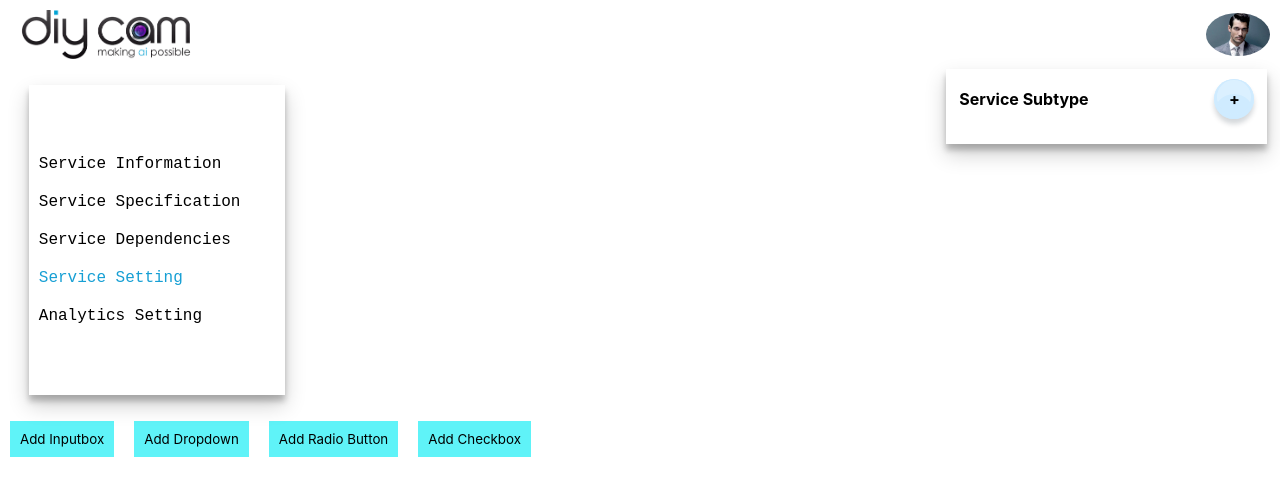
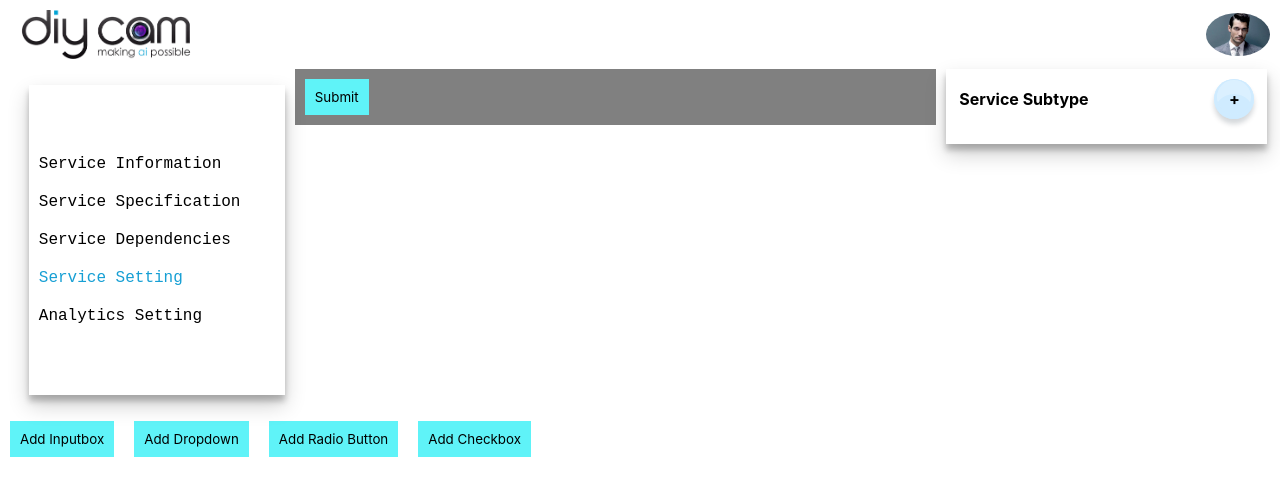
Before and after one commit to sbaz44/JSONGenerator, a React (Create React App) app: page /usecase in a window 1280 px wide. Shown: the top 496 px of the page. Built offline with nearby package versions, Linux system fonts and the light colour scheme.

Commit message:
latest changes

```diff
--- a/src/App.scss
+++ b/src/App.scss
@@ -481,7 +481,7 @@ header .profle {
 
 .service-preview {
   flex: 2;
-  background: #000;
+  background: gray;
   width: 100%;
   margin: 0 10px;
 }
--- a/src/FormElement.js
+++ b/src/FormElement.js
@@ -10,7 +10,7 @@ import {
 export function Form(props) {
   return (
     <Formik {...props}>
-      <FormikForm className="needs-validation" novalidate="">
+      <FormikForm className="needs-validation" noValidate="">
         {props.children}
       </FormikForm>
     </Formik>
@@ -52,6 +52,8 @@ export function TextField(props) {
 
 export function SelectField(props) {
   const { name, label, options } = props;
+  console.log(name, label, options);
+  // return <div>ABC</div>;
   return (
     <>
       {label && <label for={name}>{label}</label>}
--- a/src/components/Inputbox.js
+++ b/src/components/Inputbox.js
@@ -2,18 +2,18 @@ import React from "react";
 
 export default function Inputbox(props) {
   return (
-    <div class="form__group">
+    <div className="form__group">
       <input
         onChange={props.onChange}
         value={props.value}
         name={props.name}
         type="text"
-        class="form__field"
+        className="form__field"
         placeholder={props.label}
         autoFocus={props.autoFocus}
         onFocus={props.onFocus}
       />
-      <label for="email" class="form__label2 form__label">
+      <label for="email" className="form__label2 form__label">
         {props.label}
       </label>
       {props.error && (
--- a/src/pages/Service.js
+++ b/src/pages/Service.js
@@ -296,16 +296,16 @@ export default function Service() {
             </label>
           </div>
 
-          <div class="form__group">
+          <div className="form__group">
             <textarea
-              class="form__field"
+              className="form__field"
               placeholder="Your Message"
               rows="6"
               value={serviceDesc}
               onChange={(e) => setServiceDesc(e.target.value)}
               onFocus={() => clearError("isServiceDEmpty")}
             ></textarea>
-            <label for="message" class="form__label2 form__label">
+            <label for="message" className="form__label2 form__label">
               Service Description
             </label>
             {errors["isServiceDEmpty"] && (
--- a/src/pages/Usecase.js
+++ b/src/pages/Usecase.js
@@ -306,7 +306,7 @@ export default function Usecase() {
   const addtype = (i) => {
     let _elementList = [...elementsList];
     let obj = {
-      elementName: "element" + (_elementList[i].elements.length + 1),
+      elementName: "element" + (_elementList[i].elements.length + 1) + i,
       type: "text",
       label: "Key name",
       required: false,
@@ -361,7 +361,7 @@ export default function Usecase() {
   const getFormElement = (elementName, elementSchema) => {
     console.log({ elementName, elementSchema });
     const props = {
-      name: elementName.elementName,
+      name: elementName,
       label: elementSchema.label,
       options: elementSchema.options,
       isNumber: elementSchema.isNumber,
@@ -403,11 +403,11 @@ export default function Usecase() {
           _validationSchema[item.elementName] = Yup.string().email();
         } else if (item.type === "select") {
           _validationSchema[item.elementName] = Yup.string().oneOf(
-            item.options.labels.map((o) => o)
+            item.options.map((o) => o)
           );
         } else if (item.type === "radio") {
           _validationSchema[item.elementName] = Yup.string().oneOf(
-            item.options.labels.map((o) => o)
+            item.options.map((o) => o)
           );
         } else if (item.type === "checkbox") {
           _validationSchema[item.elementName] = Yup.array()
@@ -430,6 +430,10 @@ export default function Usecase() {
     initForm(elementsList);
   }, [elementsList]);
 
+  const onSubmit = (values, { setSubmitting, resetForm, setStatus }) => {
+    console.log(values);
+    // setSubmitting(false);
+  };
   return (
     <div className="service-wrapper">
       {console.log(elementsList)}
@@ -437,13 +441,24 @@ export default function Usecase() {
       <div className="flex">
         <Sidenav />
         <div className="service-preview">
-          {elementsList.map((item, index) =>
-            item.elements.map((ele_item, ele_index) => (
-              <div key={ele_item.elementName}>
-                {getFormElement(ele_item.elementName, ele_item)}
+          <Form
+            enableReinitialize
+            initialValues={formData}
+            validationSchema={validationSchema}
+            onSubmit={onSubmit}
+          >
+            {elementsList.map((item, index) => (
+              <div>
+                {item.subType}
+                {item.elements.map((ele_item, ele_index) => (
+                  <div key={ele_item.elementName}>
+                    {getFormElement(ele_item.elementName, ele_item)}
+                  </div>
+                ))}
               </div>
-            ))
-          )}
+            ))}
+            <SubmitButton title="Submit" />
+          </Form>
         </div>
         <div className="service-subType">
           <div
```
